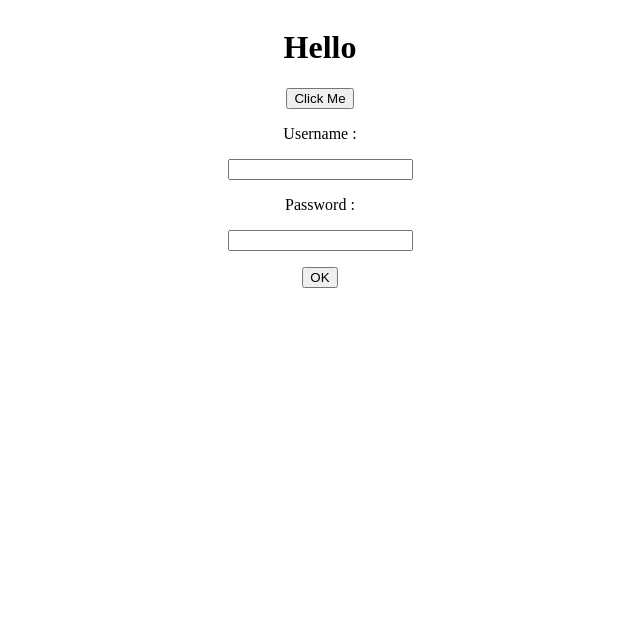
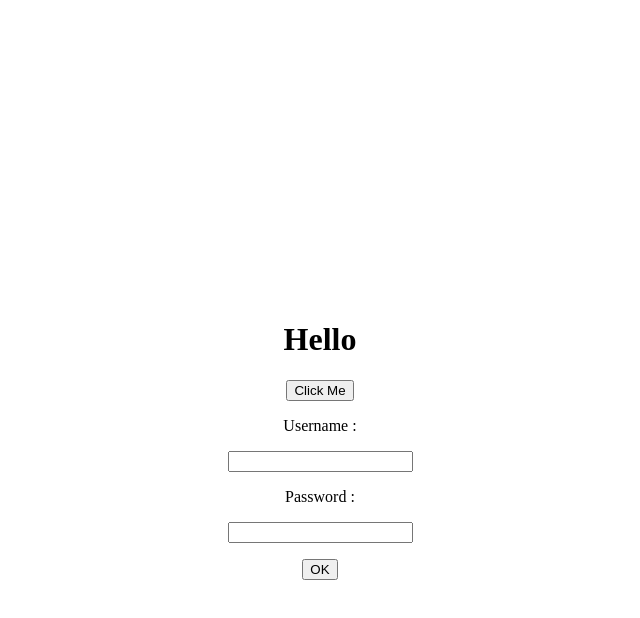
Before and after one commit to 045-Sirachat/045_sirachat_web, a plain HTML site: page Exercies/ex5.html in a window 1280 px wide. Shown: the whole page, without its empty margins (320-960 px from the left). Drawn offline with Linux system fonts and the light colour scheme.

Commit message:
first commit

```diff
--- a/Exercies/ex5.html
+++ b/Exercies/ex5.html
@@ -50,13 +50,15 @@
         justify-content: center;
         align-items: center;
         text-align: center;
+        margin-top: 300px;
 
 
 }
     </style>
   </head>
   <body>
-    <div class="body"><h1>Hello</h1>
+    <div class="body">
+    <h1>Hello</h1>
     <button id="clickme">Click Me</button>
     <form action="">
       <p>Username :</p>
```
